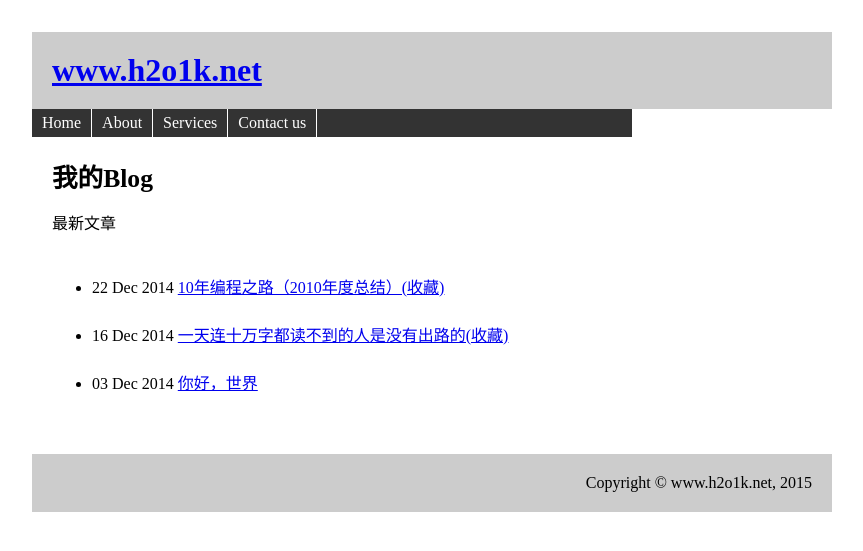
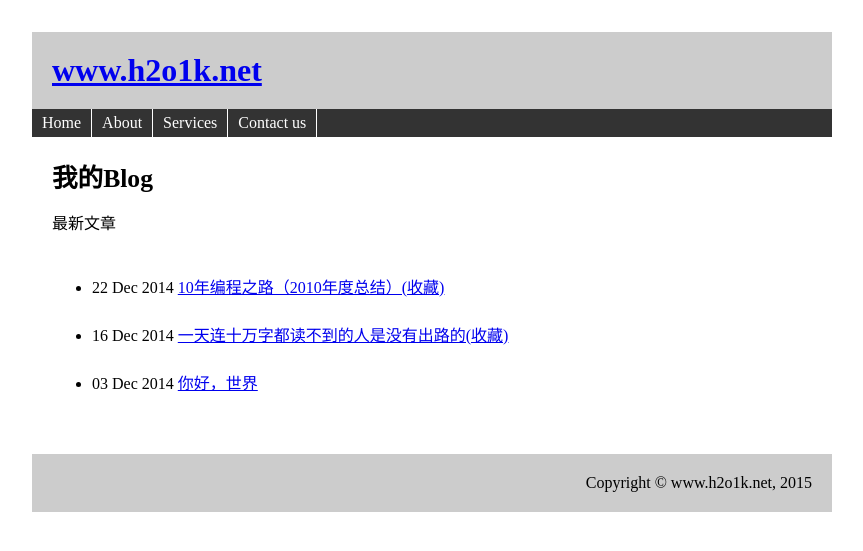
Before and after one commit to h2o1k/blog, a Jekyll site: the page built from index.html, in a window 1280 px wide. Shown: the top 551 px of the page, without its empty margins (208-1071 px from the left). Built offline with Jekyll 4.4.1, drawn with Linux system fonts in a browser that asks for light colours.

Commit message:
update main.css

```diff
--- a/css/main.css
+++ b/css/main.css
@@ -21,7 +21,7 @@
 #navigation
 {
 	float: left;
-	width: 600px;
+	width: 800px;
 	background:#333;
 }
 
```
